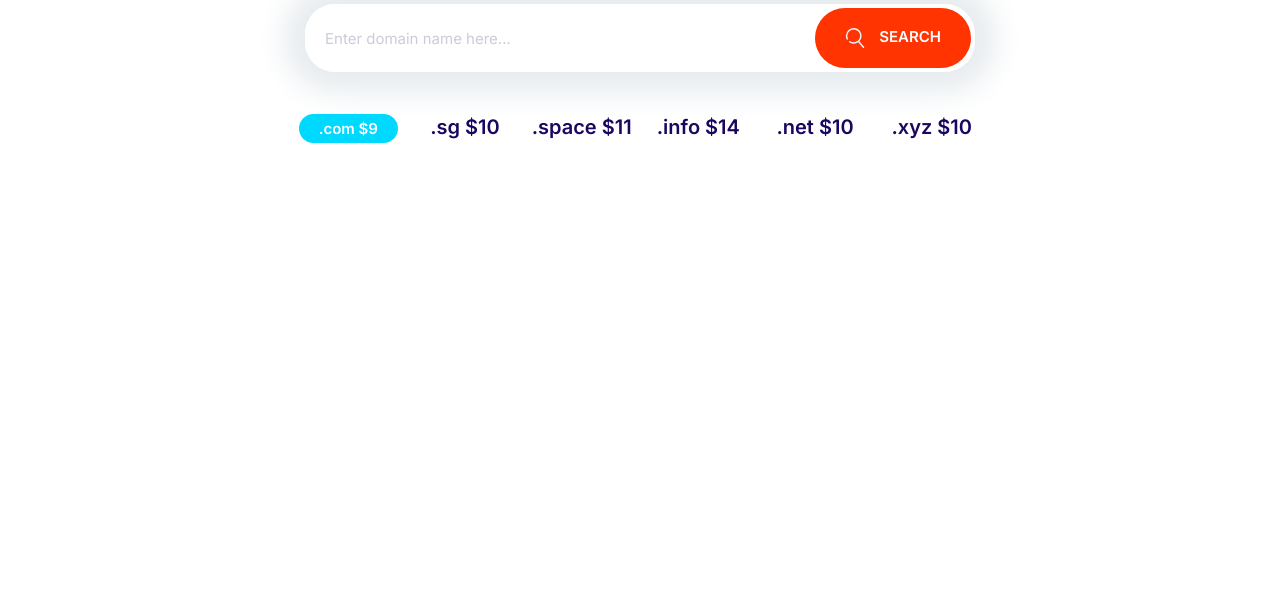
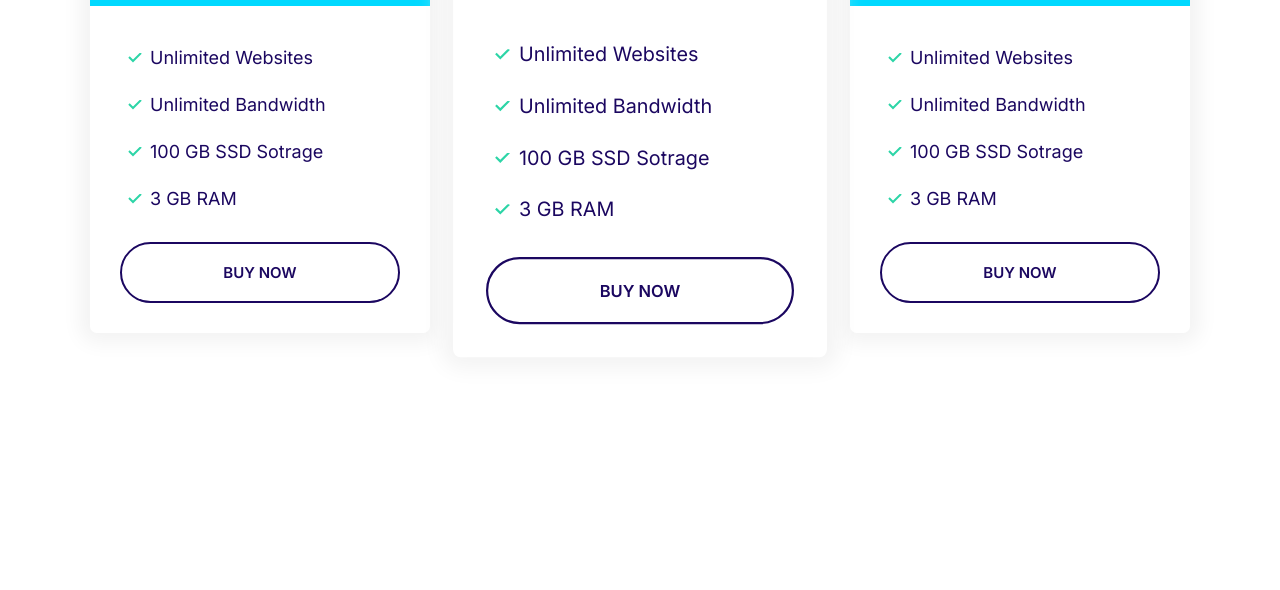
Before and after one commit to vamcyellapu/vamc, a plain HTML site: page index.html in a window 1280 px wide. Shown: the part 210-800 px from the top of the page. Drawn offline with Linux system fonts and the light colour scheme.

Commit message:
built the plans block component

```diff
--- a/css/styles.css
+++ b/css/styles.css
@@ -290,8 +290,16 @@ font-size: 1.5rem;
   background: var(--color-secondary);
   color: #fff;
 }
-
+.card--primary .badge--primary {
+    background: #126de4;
+}
+.card--secondary .badge--secondary {
+    background: #02cdf1;
+}
 /* Plans */
+.plan {
+    transition: transform .2s ease-out;
+}
 
 .plan__name {
   color: #fff;
@@ -318,6 +326,9 @@ font-size: 1.5rem;
 .plan .list__item {
     margin-bottom: 2rem;
   }
+  .plan--popular {
+      transform: scale(1.1);
+  }
   .plan--popular .card__header {
     position: relative;
   }
@@ -329,6 +340,12 @@ font-size: 1.5rem;
     position: absolute;
     top: -6px;
     right: 5%;
+  }
+  .plan:hover {
+      transform: scale(1.05);
+  }
+  .plan--popular:hover {
+      transform: scale(1.15);
   }
   @media screen and (min-width: 1024px) {
     .plan__name {
@@ -664,3 +681,14 @@ font-size: 1.5rem;
           grid-template-columns: repeat(auto-fit,minmax(10rem, 1fr));
       }
   }
+
+
+  /* Plans Block */
+
+  .block-plans .grid {
+      gap: 8rem 4rem;
+  }
+  .block-plans .card {
+      max-width: 500px;
+      margin: 0 auto;
+  }
--- a/index.html
+++ b/index.html
@@ -13,28 +13,69 @@
 </head>
 
 <body>
-    <section class="block container block-domain">
-        <header class="block__header">
-            <h2>Starting at $9 per month</h2>
-            <p>Lorem ipsum dolor sit, amet consectetur adipisicing elit. Sed, hic?</p>
-        </header>
-        <div class="input-group">
-            <input type="text" class="input" placeholder="Enter domain name here...">
-            <button class="btn btn--accent">
-                <svg class="icon icon--white">
-                    <use xlink:href="images/sprite.svg#search "></use>
-                </svg>
-                Search</button>
+    <section class="block container block-plans">
+        <div class="grid grid--1x3">
+            <div class="plan">
+                <div class="card card--secondary">
+                    <header class="card__header">
+                        <h3 class="plan__name">Entry</h3>
+                        <span class="plan__price">$14</span>
+                        <span class="plan__billing-cycle">/month</span>
+                        <span class="badge badge--secondary badge--small">10% OFF</span>
+                        <span class="plan__description">East start on the cloud</span>
+                    </header>
+                    <div class="card__body">
+                        <ul class="list list--tick">
+                            <li class="list__item">Unlimited Websites</li>
+                            <li class="list__item">Unlimited Bandwidth</li>
+                            <li class="list__item">100 GB SSD Sotrage</li>
+                            <li class="list__item">3 GB RAM</li>
+                        </ul>
+                        <button class="btn btn--outline btn--block">Buy Now</button>
+                    </div>
+                </div>
+            </div>
+            <div class="plan plan--popular">
+                <div class="card card--primary">
+                    <header class="card__header">
+                        <h3 class="plan__name">Entry</h3>
+                        <span class="plan__price">$14</span>
+                        <span class="plan__billing-cycle">/month</span>
+                        <span class="badge badge--primary badge--small">10% OFF</span>
+                        <span class="plan__description">East start on the cloud</span>
+                    </header>
+                    <div class="card__body">
+                        <ul class="list list--tick">
+                            <li class="list__item">Unlimited Websites</li>
+                            <li class="list__item">Unlimited Bandwidth</li>
+                            <li class="list__item">100 GB SSD Sotrage</li>
+                            <li class="list__item">3 GB RAM</li>
+                        </ul>
+                        <button class="btn btn--outline btn--block">Buy Now</button>
+                    </div>
+                </div>
+            </div>
+            <div class="plan">
+                <div class="card card--secondary">
+                    <header class="card__header">
+                        <h3 class="plan__name">Entry</h3>
+                        <span class="plan__price">$14</span>
+                        <span class="plan__billing-cycle">/month</span>
+                        <span class="badge badge--secondary badge--small">10% OFF</span>
+                        <span class="plan__description">East start on the cloud</span>
+                    </header>
+                    <div class="card__body">
+                        <ul class="list list--tick">
+                            <li class="list__item">Unlimited Websites</li>
+                            <li class="list__item">Unlimited Bandwidth</li>
+                            <li class="list__item">100 GB SSD Sotrage</li>
+                            <li class="list__item">3 GB RAM</li>
+                        </ul>
+                        <button class="btn btn--outline btn--block">Buy Now</button>
+                    </div>
+                </div>
+            </div>
         </div>
-        <ul class="list block-domain__prices">
-            <li><span class="badge badge--secondary">.com $9</span></li>
-            <li>.sg $10</li>
-            <li>.space $11</li>
-            <li>.info $14</li>
-            <li>.net $10</li>
-            <li>.xyz $10</li>
-        </ul>
-
     </section>
     <script src="js/main.js"></script>
 </body>
```
Also changed, not shown: components/plan.html (+9 -6 lines), components/plans-block.html (added, +64 -0 lines).
